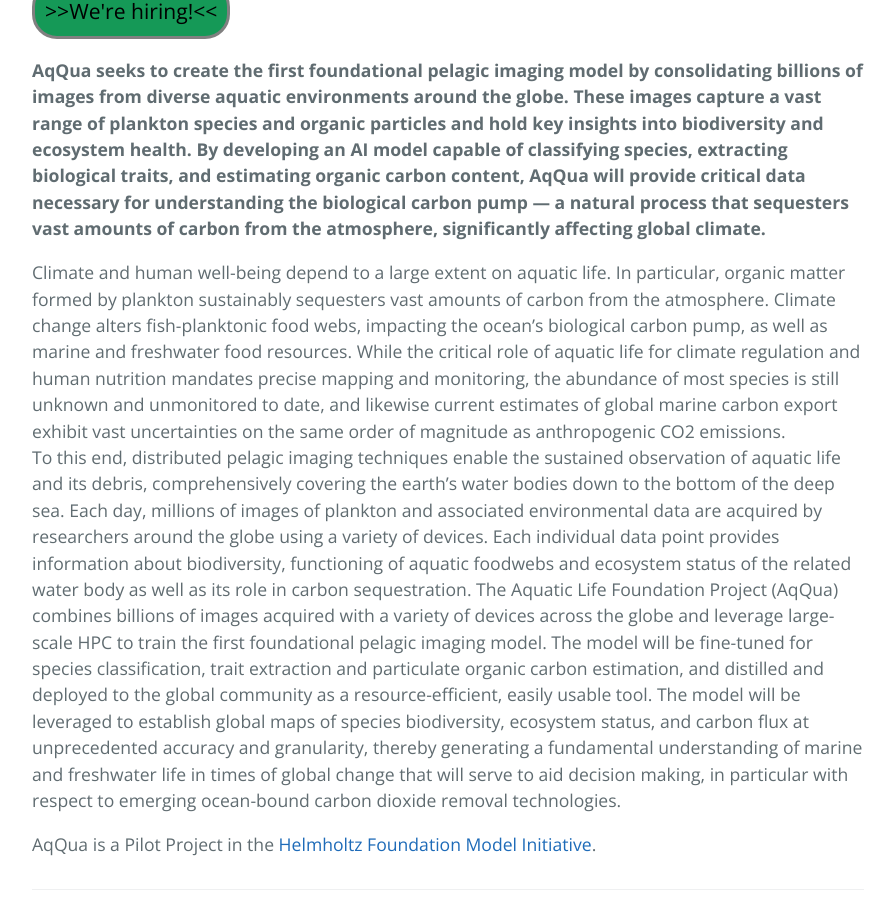
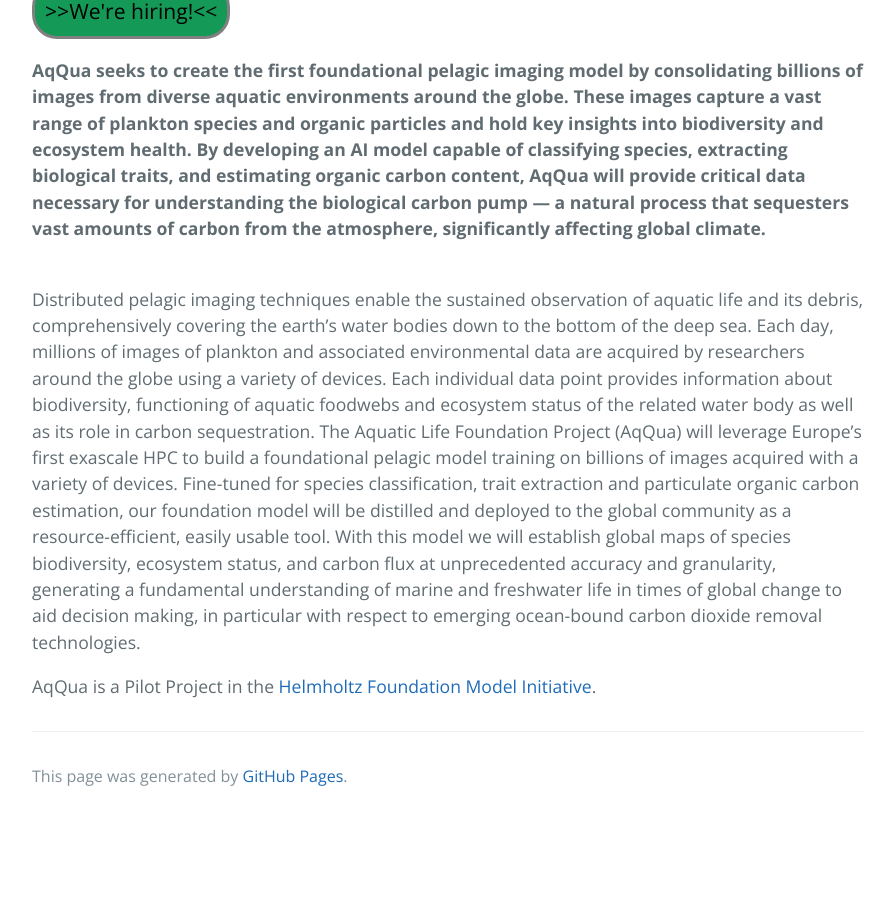
Before and after one commit to Kainmueller-Lab/aqqua, a Jekyll site: the page built from index.md, in a window 1280 px wide and 900 px high, scrolled down 513 px. Shown: the whole window, without its empty margins (192-1087 px from the left). Built offline with Jekyll 4.4.1, drawn with Linux system fonts in a browser that asks for light colours; after the commit the page ends 1333 px from its top, so only the background shows below that.

Commit message:
Update index.md

```diff
--- a/index.md
+++ b/index.md
@@ -6,7 +6,6 @@
 
 **AqQua seeks to create the first foundational pelagic imaging model by consolidating billions of images from diverse aquatic environments around the globe. These images capture a vast range of plankton species and organic particles and hold key insights into biodiversity and ecosystem health. By developing an AI model capable of classifying species, extracting biological traits, and estimating organic carbon content, AqQua will provide critical data necessary for understanding the biological carbon pump — a natural process that sequesters vast amounts of carbon from the atmosphere, significantly affecting global climate.**
 
-Climate and human well-being depend to a large extent on aquatic life. In particular, organic matter formed by plankton sustainably sequesters vast amounts of carbon from the atmosphere. Climate change alters fish-planktonic food webs, impacting the ocean’s biological carbon pump, as well as marine and freshwater food resources. While the critical role of aquatic life for climate regulation and human nutrition mandates precise mapping and monitoring, the abundance of most species is still unknown and unmonitored to date, and likewise current estimates of global marine carbon export exhibit vast uncertainties on the same order of magnitude as anthropogenic CO2 emissions. <br>
-To this end, distributed pelagic imaging techniques enable the sustained observation of aquatic life and its debris, comprehensively covering the earth’s water bodies down to the bottom of the deep sea. Each day, millions of images of plankton and associated environmental data are acquired by researchers around the globe using a variety of devices. Each individual data point provides information about biodiversity, functioning of aquatic foodwebs and ecosystem status of the related water body as well as its role in carbon sequestration. The Aquatic Life Foundation Project (AqQua) combines billions of images acquired with a variety of devices across the globe and leverage large-scale HPC to train the first foundational pelagic imaging model. The model will be fine-tuned for species classification, trait extraction and particulate organic carbon estimation, and distilled and deployed to the global community as a resource-efficient, easily usable tool. The model will be leveraged to establish global maps of species biodiversity, ecosystem status, and carbon flux at unprecedented accuracy and granularity, thereby generating a fundamental understanding of marine and freshwater life in times of global change that will serve to aid decision making, in particular with respect to emerging ocean-bound carbon dioxide removal technologies. <br>
+<br>Distributed pelagic imaging techniques enable the sustained observation of aquatic life and its debris, comprehensively covering the earth’s water bodies down to the bottom of the deep sea. Each day, millions of images of plankton and associated environmental data are acquired by researchers around the globe using a variety of devices. Each individual data point provides information about biodiversity, functioning of aquatic foodwebs and ecosystem status of the related water body as well as its role in carbon sequestration. The Aquatic Life Foundation Project (AqQua) will leverage Europe's first exascale HPC to build a foundational pelagic model training on billions of images acquired with a variety of devices. Fine-tuned for species classification, trait extraction and particulate organic carbon estimation, our foundation model will be distilled and deployed to the global community as a resource-efficient, easily usable tool. With this model we will establish global maps of species biodiversity, ecosystem status, and carbon flux at unprecedented accuracy and granularity, generating a fundamental understanding of marine and freshwater life in times of global change to aid decision making, in particular with respect to emerging ocean-bound carbon dioxide removal technologies. <br>
 
 AqQua is a Pilot Project in the [Helmholtz Foundation Model Initiative](https://hfmi.helmholtz.de).
```
